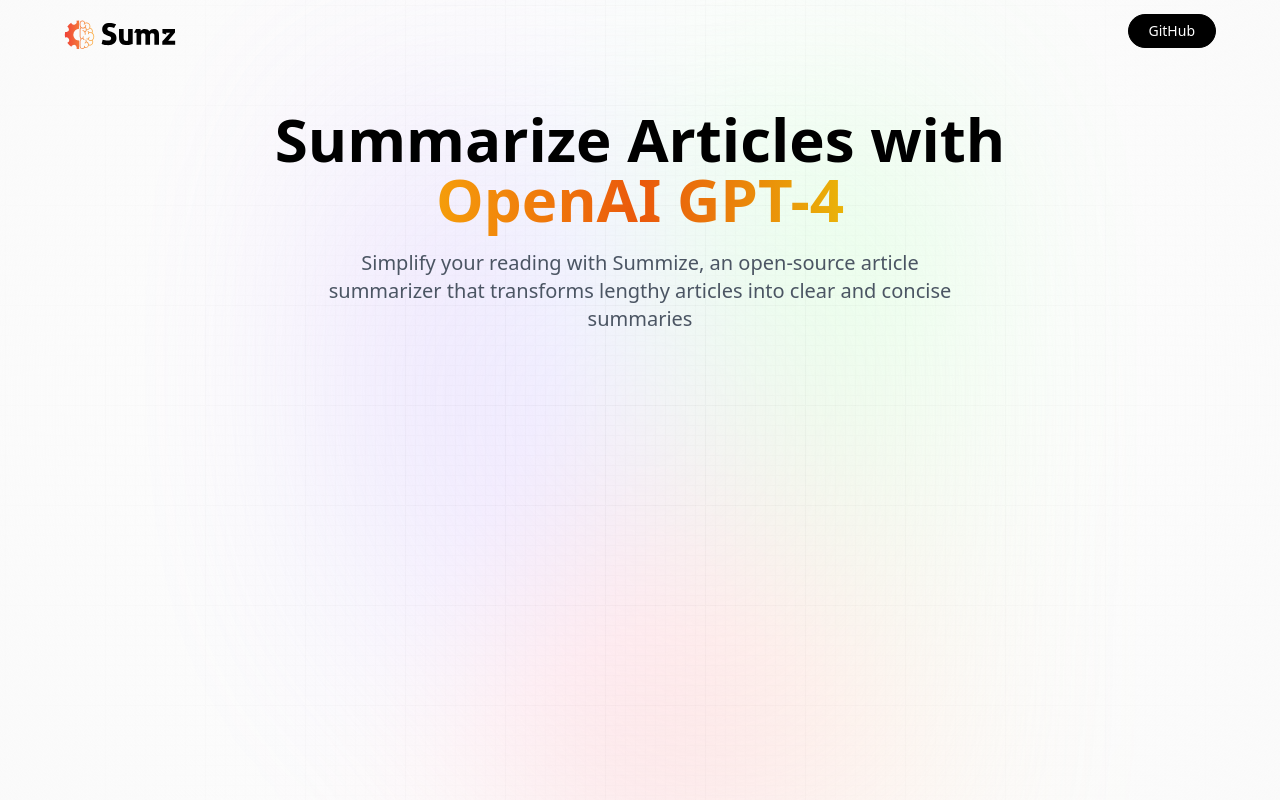
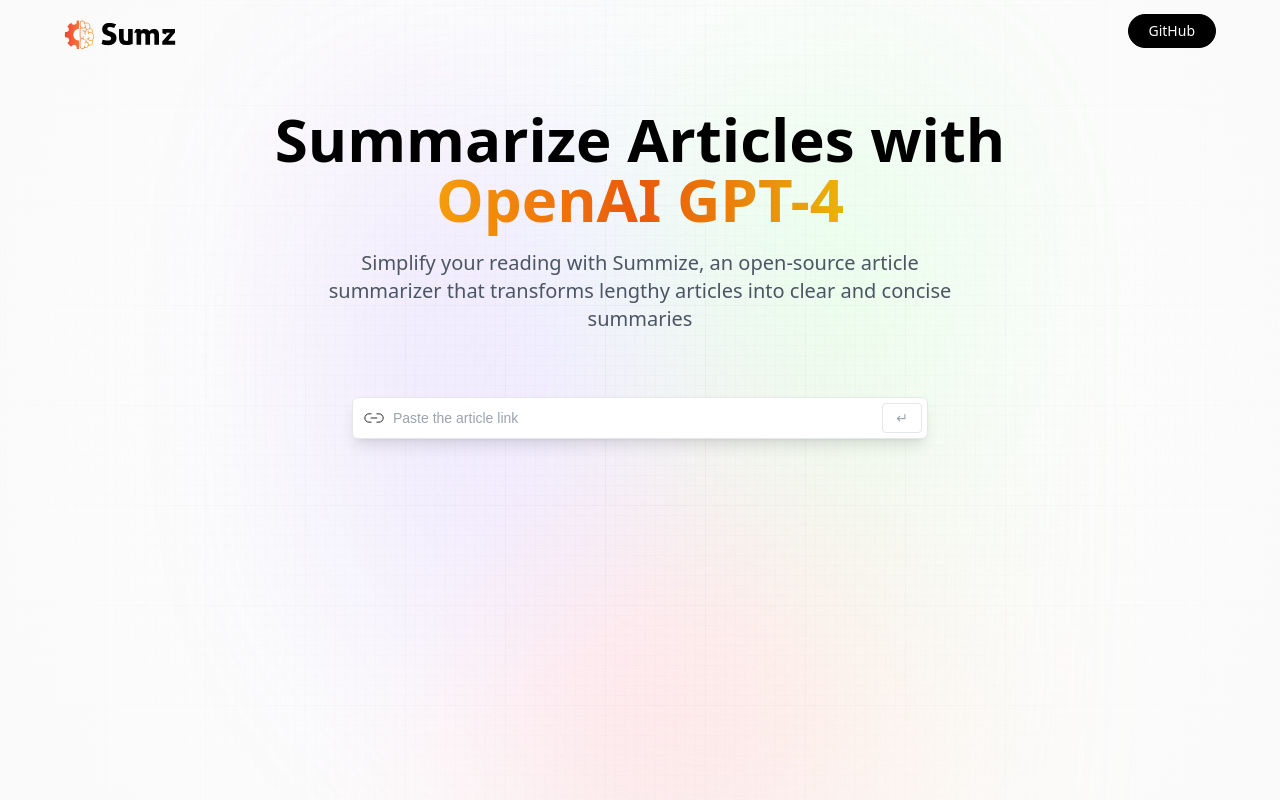
Before and after one commit to ajaynair710/Text-Summarizer, a React (Vite) app: page / in a window 1280 px wide. Built offline with nearby package versions, Linux system fonts and the light colour scheme; a web font is replaced by a local one.

Commit message:
Search UI Added

```diff
--- a/src/components/Demo.jsx
+++ b/src/components/Demo.jsx
@@ -4,11 +4,37 @@
 import { copy, linkIcon, loader, tick } from "../assets";
 
 const Demo = () => {
-  return (
-    <div>
+    return (
+        <section className='mt-16 w-full max-w-xl'>
+            <div className='flex flex-col w-full gap-2'>
+                <form
+                    className='relative flex justify-center items-center'
+                    onSubmit={() => { }}
+                >
+                    <img
+                        src={linkIcon}
+                        alt='link-icon'
+                        className='absolute left-0 my-2 ml-3 w-5'
+                    />
+                    <input
+                        type='url'
+                        placeholder='Paste the article link'
+                        value=""
+                        onChange={() => { }}
+                        required
+                        className='url_input peer'
+                    />
+                    <button
+                        type='submit'
+                        className='submit_btn peer-focus:border-gray-700 peer-focus:text-gray-700 '
+                    >
+                        <p>↵</p>
+                    </button>
+                </form>
+            </div>
+        </section>
 
-    </div>
-  )
+    )
 }
 
 export default Demo
```
